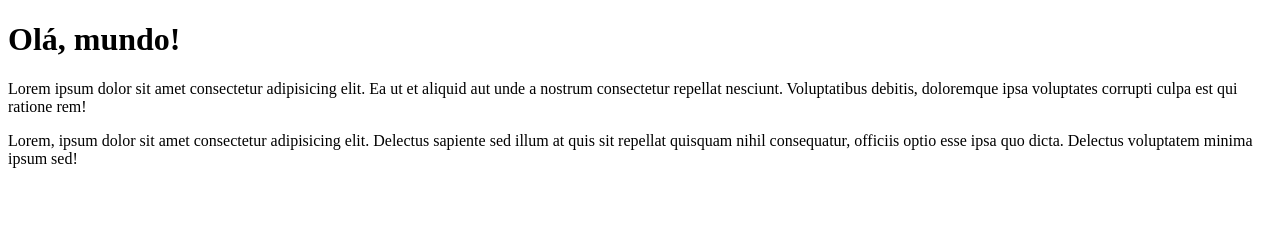
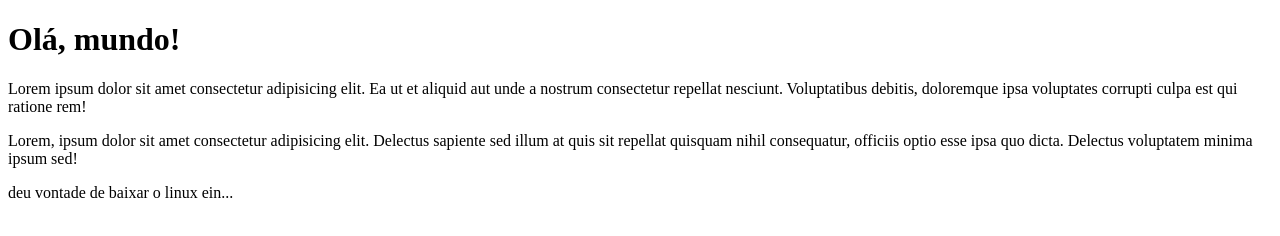
Before and after one commit to WIlliamdeSousa/ola-mundo, a plain HTML site: page site-exemplo/index.html in a window 1280 px wide. Drawn offline with Linux system fonts and the light colour scheme.

Commit message:
Adicionei outro parágrafo

```diff
--- a/site-exemplo/index.html
+++ b/site-exemplo/index.html
@@ -10,5 +10,6 @@
     <h1>Olá, mundo!</h1>
     <p>Lorem ipsum dolor sit amet consectetur adipisicing elit. Ea ut et aliquid aut unde a nostrum consectetur repellat nesciunt. Voluptatibus debitis, doloremque ipsa voluptates corrupti culpa est qui ratione rem!</p>
     <p>Lorem, ipsum dolor sit amet consectetur adipisicing elit. Delectus sapiente sed illum at quis sit repellat quisquam nihil consequatur, officiis optio esse ipsa quo dicta. Delectus voluptatem minima ipsum sed!</p>
+    <p>deu vontade de baixar o linux ein...</p>
 </body>
 </html>
```
